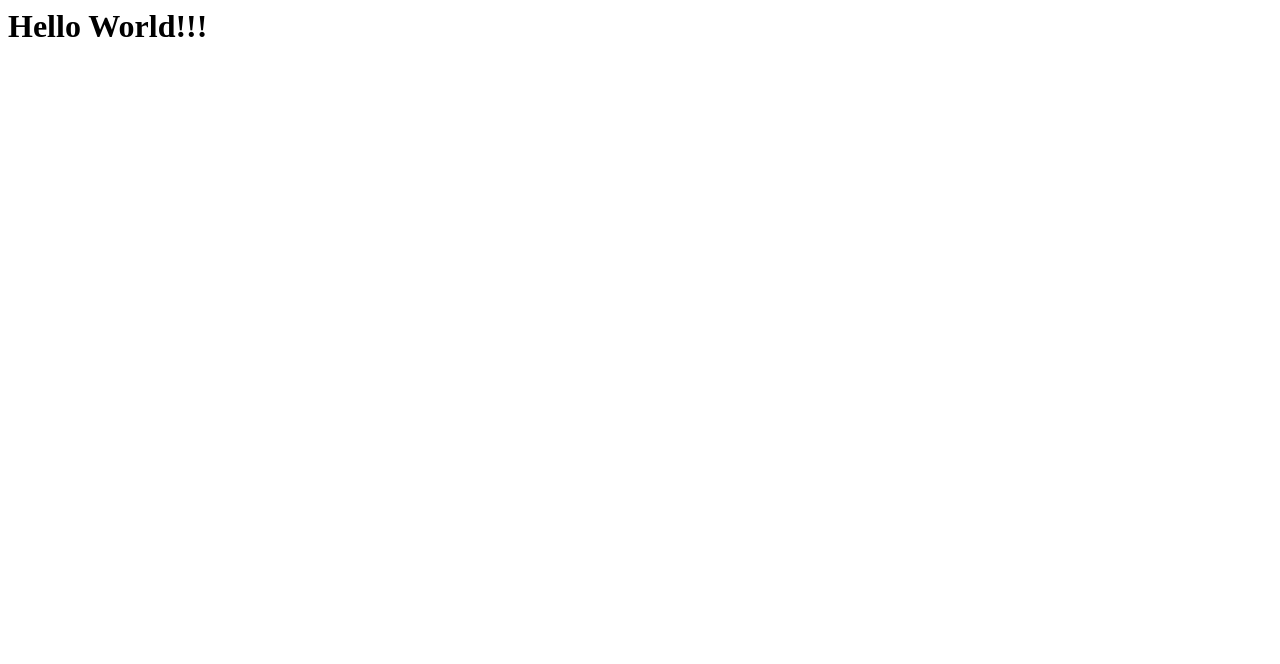
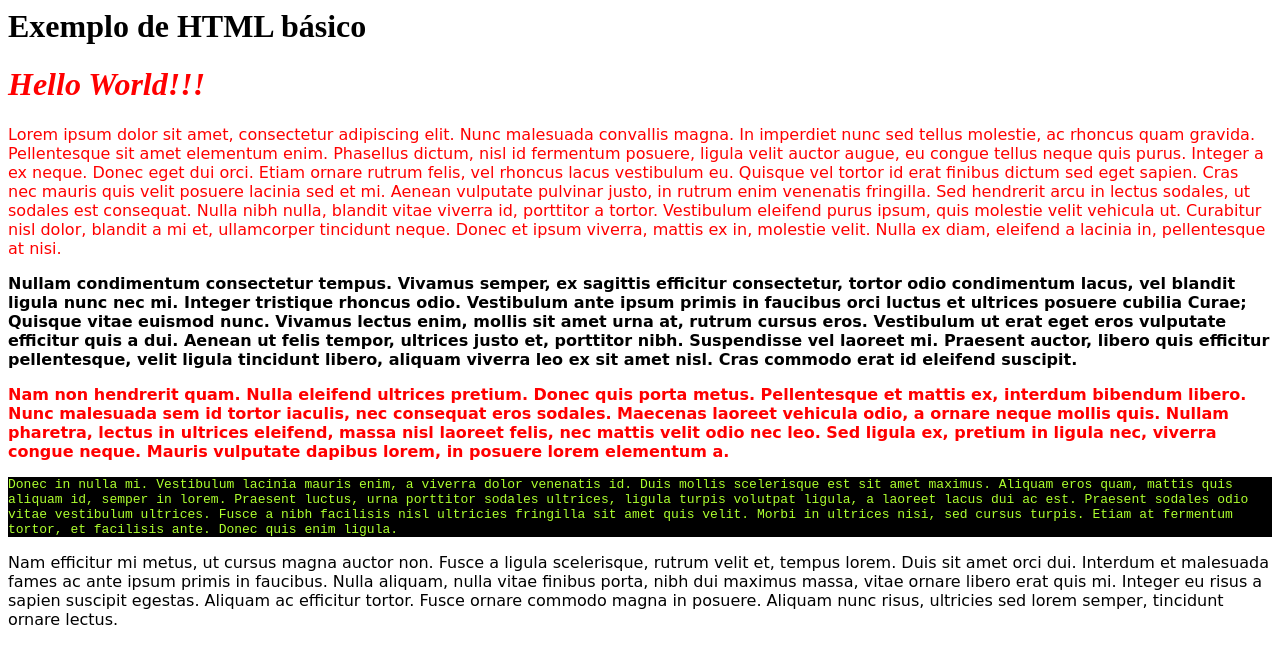
Before and after one commit to silveirado/desenvolvimento-web-ii, a plain HTML site: page html-css/index.html in a window 1280 px wide. Drawn offline with Linux system fonts and the light colour scheme.

Commit message:
Exemplo de HTML Básico

```diff
--- /dev/null
+++ b/html-css/estilo.css
@@ -0,0 +1,21 @@
+.vermelho {
+    color: red;
+}
+
+h1.vermelho {
+    font-style: italic;
+}
+
+.negrito {
+    font-weight: bold;
+}
+
+p {
+    font-family: cursive;
+}
+
+#quartoParagrafo {
+    font-family: monospace;
+    color: greenyellow;
+    background-color: black;
+}
--- a/html-css/index.html
+++ b/html-css/index.html
@@ -1,8 +1,19 @@
 <html>
     <head>
         <title>Hello World</title>
+        <link href="estilo.css" rel="stylesheet" type="text/css">
     </head>
     <body>
-        <h1>Hello World!!!</h1>
+        <h1>Exemplo de HTML básico</h1>
+        <h1 class="vermelho">Hello World!!!</h1>
+        <p class="vermelho">Lorem ipsum dolor sit amet, consectetur adipiscing elit. Nunc malesuada convallis magna. In imperdiet nunc sed tellus molestie, ac rhoncus quam gravida. Pellentesque sit amet elementum enim. Phasellus dictum, nisl id fermentum posuere, ligula velit auctor augue, eu congue tellus neque quis purus. Integer a ex neque. Donec eget dui orci. Etiam ornare rutrum felis, vel rhoncus lacus vestibulum eu. Quisque vel tortor id erat finibus dictum sed eget sapien. Cras nec mauris quis velit posuere lacinia sed et mi. Aenean vulputate pulvinar justo, in rutrum enim venenatis fringilla. Sed hendrerit arcu in lectus sodales, ut sodales est consequat. Nulla nibh nulla, blandit vitae viverra id, porttitor a tortor. Vestibulum eleifend purus ipsum, quis molestie velit vehicula ut. Curabitur nisl dolor, blandit a mi et, ullamcorper tincidunt neque. Donec et ipsum viverra, mattis ex in, molestie velit. Nulla ex diam, eleifend a lacinia in, pellentesque at nisi.</p>
+
+<p class="negrito">Nullam condimentum consectetur tempus. Vivamus semper, ex sagittis efficitur consectetur, tortor odio condimentum lacus, vel blandit ligula nunc nec mi. Integer tristique rhoncus odio. Vestibulum ante ipsum primis in faucibus orci luctus et ultrices posuere cubilia Curae; Quisque vitae euismod nunc. Vivamus lectus enim, mollis sit amet urna at, rutrum cursus eros. Vestibulum ut erat eget eros vulputate efficitur quis a dui. Aenean ut felis tempor, ultrices justo et, porttitor nibh. Suspendisse vel laoreet mi. Praesent auctor, libero quis efficitur pellentesque, velit ligula tincidunt libero, aliquam viverra leo ex sit amet nisl. Cras commodo erat id eleifend suscipit.</p>
+
+<p class="negrito vermelho">Nam non hendrerit quam. Nulla eleifend ultrices pretium. Donec quis porta metus. Pellentesque et mattis ex, interdum bibendum libero. Nunc malesuada sem id tortor iaculis, nec consequat eros sodales. Maecenas laoreet vehicula odio, a ornare neque mollis quis. Nullam pharetra, lectus in ultrices eleifend, massa nisl laoreet felis, nec mattis velit odio nec leo. Sed ligula ex, pretium in ligula nec, viverra congue neque. Mauris vulputate dapibus lorem, in posuere lorem elementum a.</p>
+
+<p id="quartoParagrafo">Donec in nulla mi. Vestibulum lacinia mauris enim, a viverra dolor venenatis id. Duis mollis scelerisque est sit amet maximus. Aliquam eros quam, mattis quis aliquam id, semper in lorem. Praesent luctus, urna porttitor sodales ultrices, ligula turpis volutpat ligula, a laoreet lacus dui ac est. Praesent sodales odio vitae vestibulum ultrices. Fusce a nibh facilisis nisl ultricies fringilla sit amet quis velit. Morbi in ultrices nisi, sed cursus turpis. Etiam at fermentum tortor, et facilisis ante. Donec quis enim ligula.</p>
+
+<p>Nam efficitur mi metus, ut cursus magna auctor non. Fusce a ligula scelerisque, rutrum velit et, tempus lorem. Duis sit amet orci dui. Interdum et malesuada fames ac ante ipsum primis in faucibus. Nulla aliquam, nulla vitae finibus porta, nibh dui maximus massa, vitae ornare libero erat quis mi. Integer eu risus a sapien suscipit egestas. Aliquam ac efficitur tortor. Fusce ornare commodo magna in posuere. Aliquam nunc risus, ultricies sed lorem semper, tincidunt ornare lectus.</p>
     </body>
 </html>
```
